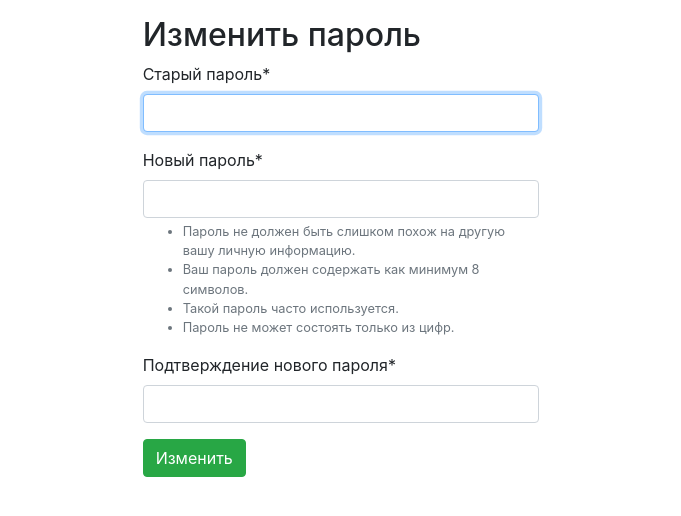
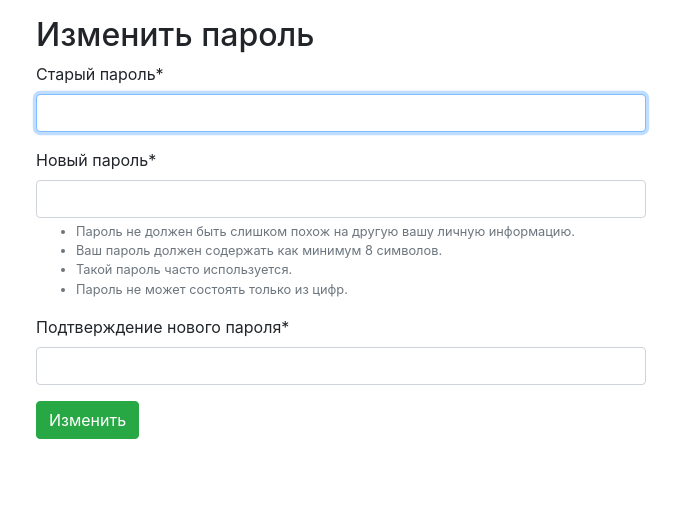
Before and after one commit to Tur-4000/planer, a Django app: page /user/change_password/ in a window 1280 px wide. Shown: the part 59-575 px from the top of the page, without its empty margins (299-980 px from the left). Run offline with Django 3.2, Linux system fonts and the light colour scheme; the visitor is signed in with stand-in values (Sample User, id 1); some libraries are stand-ins or nearby versions.

Commit message:
подправил позиционирование форм в шаблонах

```diff
--- a/templates/user/password_change.html
+++ b/templates/user/password_change.html
@@ -6,8 +6,8 @@
 
 {% block content %}
   <div class="row">
-    <div class="col-md-4"></div>
-    <div class="col-md-4">
+    <div class="col-lg-3 col-md-3"></div>
+    <div class="col-lg-6 col-md-6 col-sm-12 col-xs-12">
       <h2>Изменить пароль</h2>
 
       <form method="post">
@@ -16,6 +16,6 @@
         <button type="submit" class="btn btn-success">Изменить</button>
       </form>
     </div>
-    <div class="col-md-4"></div>
+    <div class="col-lg-3 col-md-3"></div>
   </div>
 {% endblock %}
```
Also changed, not shown: templates/user/register.html (+9 -0 lines).
